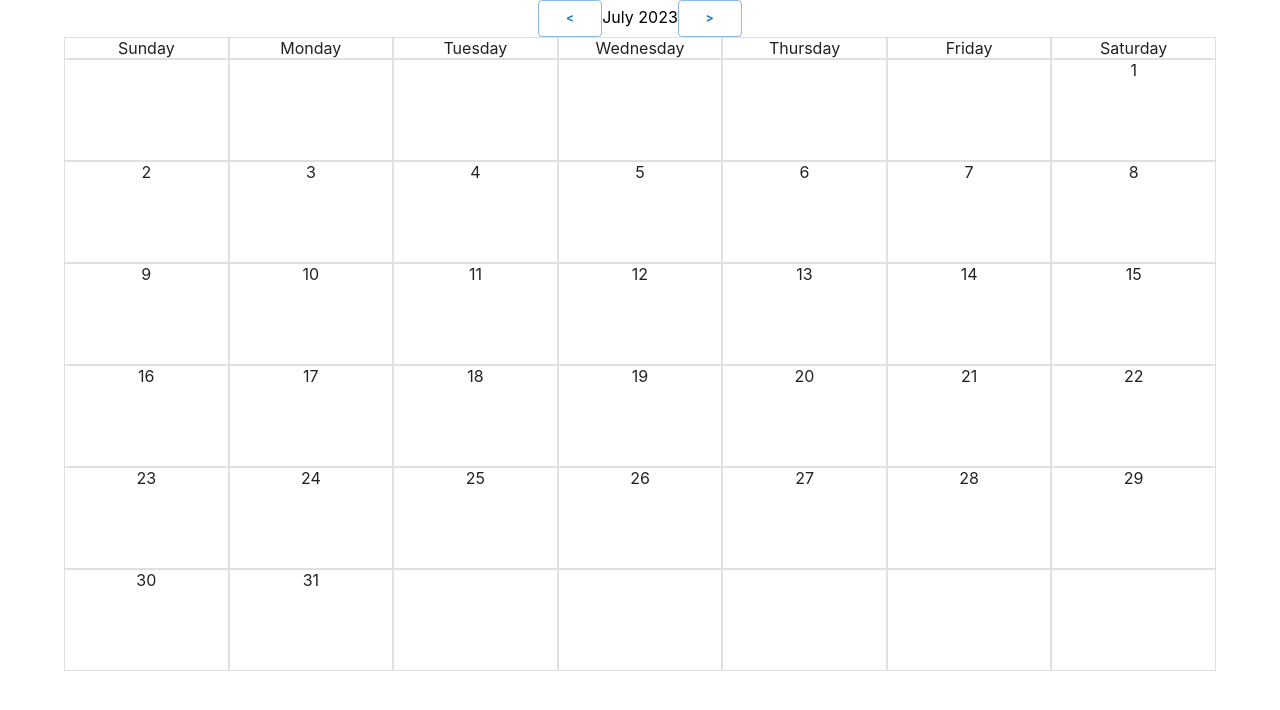
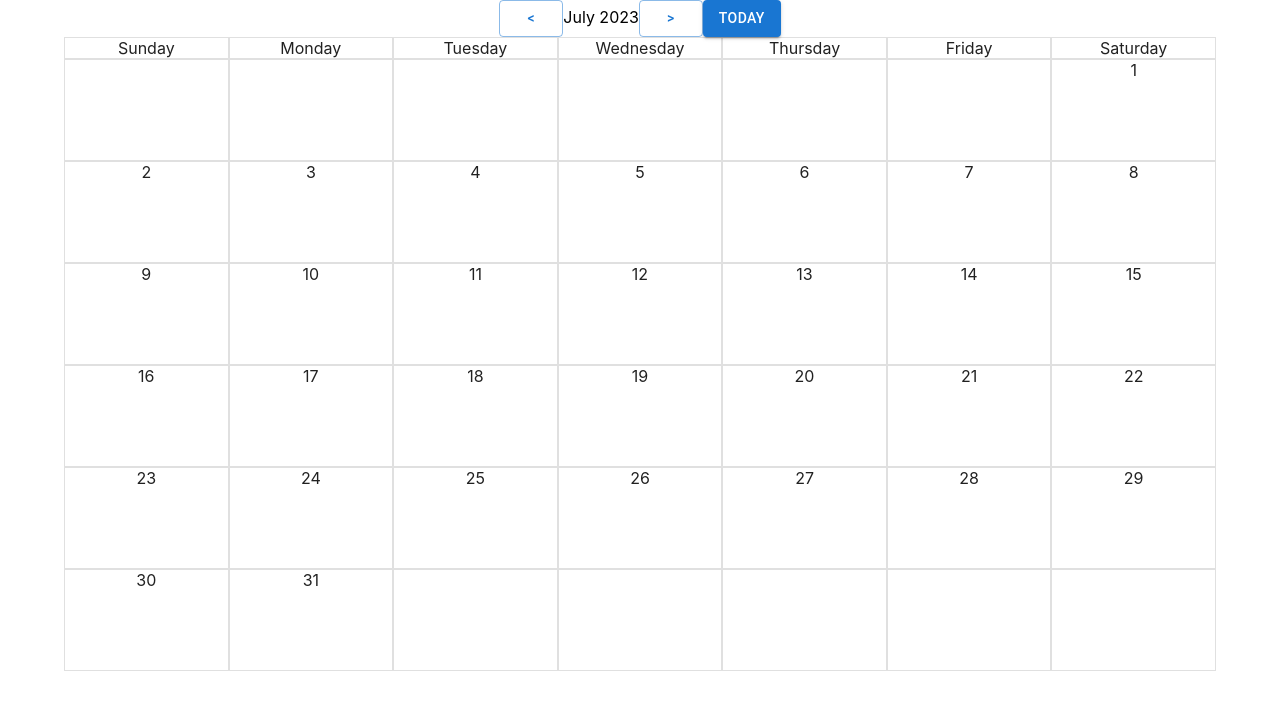
Before and after one commit to amalyam/calendar-app, a React (Create React App) app: page / in a window 1280 px wide. Shown: the top 710 px of the page. Built offline with nearby package versions, Linux system fonts and the light colour scheme.

Commit message:
Add jump to today button

```diff
--- a/src/Calendar.tsx
+++ b/src/Calendar.tsx
@@ -46,7 +46,6 @@ function calculateMonthLastDate(anchorDate: Date): number {
 }
 
 export default function Calendar() {
-  /* figure out how to manage state in flipping through months  */
   const [anchorDate, setAnchorDate] = useState(new Date());
 
   const firstWeekdayValue: number = calculateFirstWeekday(anchorDate).getDay();
@@ -68,6 +67,9 @@ export default function Calendar() {
         {`${months[anchorDate.getMonth()]} ${anchorDate.getFullYear()}`}
         <Button variant="outlined" onClick={() => changeMonth(1)}>
           &gt;
+        </Button>
+        <Button variant="contained" onClick={() => setAnchorDate(new Date())}>
+          Today
         </Button>
       </div>
       <Grid container spacing={0}>
```
